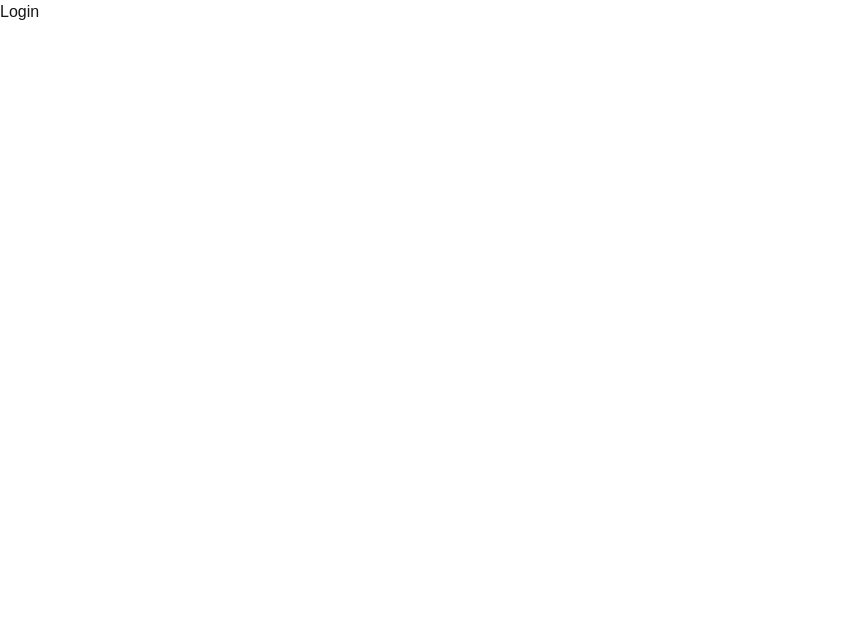
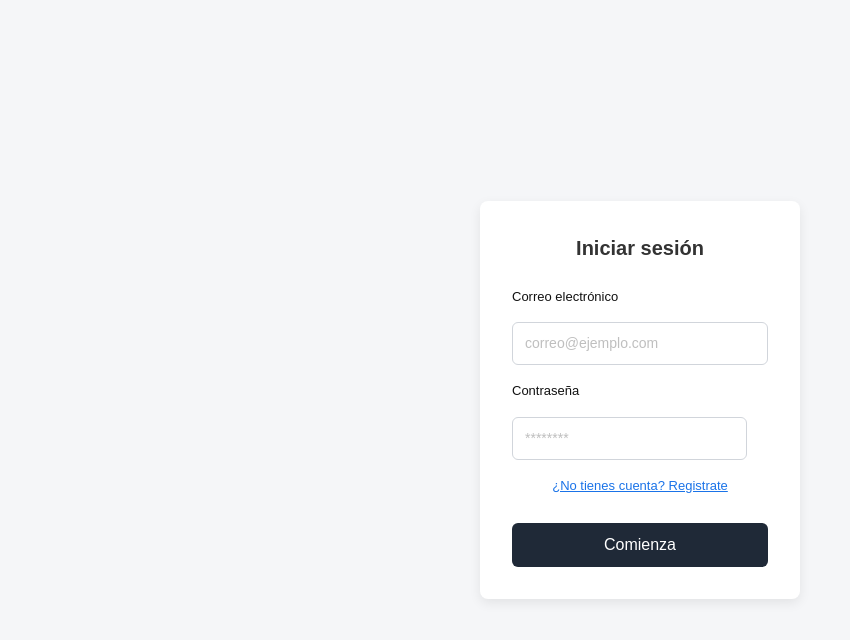
Before and after one commit to AndrewGranados/my-project-andrew, a Next.js app: page /auth/login in a window 1280 px wide. Shown: the top 640 px of the page, without its empty margins (0-850 px from the left). Built offline with nearby package versions, Linux system fonts and the light colour scheme.

Commit message:
se agruegó la estructura del inicio de sesión, además de integrar el dashboard para el usuario, usando su correo y password

```diff
--- /dev/null
+++ b/app/actions/login-user.ts
@@ -0,0 +1,40 @@
+"use server";
+
+import { prisma } from "@/lib/prisma";
+import bcrypt from "bcryptjs";
+import { redirect } from "next/navigation";
+import { cookies } from "next/headers";
+
+export async function loginUser(formData: FormData){
+  const email = formData.get("email") as string;
+  const password = formData.get("password") as string;
+
+  if(!email || !password){
+    throw new Error("El correo y contraseña son obligatorios");
+  }
+
+  const user = await prisma.user.findUnique({
+    where: {email },
+  });
+
+  if (!user){
+    throw new Error("Usuario no registrado");
+  }
+
+  const validPassword = await bcrypt.compare(password, user.password);
+
+  if(!validPassword){
+    throw new Error("Contraseña incorrecta");
+  }
+
+  //Se guarda la sesión en las cookies
+  const cookieStore = await cookies(); // 👈 AQUÍ está la diferencia
+
+  cookieStore.set("userId", user.id.toString(), {
+    httpOnly: true,
+    secure: process.env.NODE_ENV === "production",
+    path: "/",
+  });
+
+  redirect("/dashboard");
+}
--- /dev/null
+++ b/app/actions/logout.ts
@@ -0,0 +1,11 @@
+"use server";
+
+import { cookies } from "next/headers";
+import { redirect } from "next/navigation";
+
+export async function logout() {
+  const cookieStore = await cookies();
+  cookieStore.delete("userId");
+
+  redirect("/auth/login");
+}
--- a/app/auth/login/page.tsx
+++ b/app/auth/login/page.tsx
@@ -1,3 +1,117 @@
+"use client";
+
+import { loginUser } from "@/app/actions/login-user";
+import { useState } from "react";
+import Link from "next/link";
+
 export default function LoginPage() {
-  return <div>Login</div>;
+  const [showPassword, setShowPassword] = useState(false);
+
+  return (
+    <div
+      style={{
+        minHeight: "100vh",
+        display: "flex",
+        justifyContent: "center",
+        alignItems: "center",
+        backgroundColor: "#f5f6f8",
+      }}
+    >
+      <form action={loginUser} style={form}>
+        <h2
+          style={{
+            textAlign: "center",
+            marginBottom: 8,
+            fontSize: 20,
+            fontWeight: 600,
+            color: "#333",
+          }}
+        >
+          Iniciar sesión
+        </h2>
+
+        {/* Email */}
+        <label style={labelStyle}>Correo electrónico</label>
+        <input
+          name="email"
+          type="email"
+          placeholder="correo@ejemplo.com"
+          style={inputStyle}
+          required
+        />
+
+        {/* Password */}
+        <label style={labelStyle}>Contraseña</label>
+        <div style={{ position: "relative" }}>
+          <input
+            name="password"
+            placeholder="********"
+            type={showPassword ? "text" : "password"}
+            style={{ ...inputStyle, paddingRight: 40 }}
+            required
+          />
+        </div>
+
+        {/* Pregunta si no tiene cuenta, si no que lo mande a registrarse*/}
+        <label>
+          <Link
+            href="/auth/register"
+            style={{
+              fontSize: 13,
+              fontWeight: 500,
+              color: "#1a73e8", // azul tipo link
+              textDecoration: "underline",
+              cursor: "pointer",
+              display: "flex",
+              justifyContent: "center",
+            }}
+          >
+            ¿No tienes cuenta? Registrate
+          </Link>
+        </label>
+
+        <button
+          type="submit"
+          style={{
+            marginTop: 12,
+            padding: "10px 0",
+            borderRadius: 6,
+            border: "none",
+            backgroundColor: "#1f2937",
+            color: "#fff",
+            fontWeight: 500,
+            cursor: "pointer",
+          }}
+        >
+          Comienza
+        </button>
+      </form>
+    </div>
+  );
 }
+
+const labelStyle: React.CSSProperties = {
+  fontSize: 13,
+  fontWeight: 500,
+  color: "#111",
+};
+
+const inputStyle: React.CSSProperties = {
+  padding: "10px 12px",
+  borderRadius: 6,
+  border: "1px solid #d1d5db",
+  fontSize: 14,
+  outline: "none",
+  color: "gray",
+};
+
+const form: React.CSSProperties = {
+  width: 320,
+  padding: 32,
+  borderRadius: 8,
+  backgroundColor: "#fff",
+  boxShadow: "0 4px 12px rgba(0,0,0,0.08)",
+  display: "flex",
+  flexDirection: "column",
+  gap: 16,
+};
--- a/app/auth/register/page.tsx
+++ b/app/auth/register/page.tsx
@@ -3,8 +3,9 @@
 import { createUser } from "../../actions/create-user";
 import { useState } from "react";
 import ReCAPTCHA from "react-google-recaptcha";
+import Link from "next/link";
 
-export default function Home() {
+export default function CreateUser() {
   const [showPassword, setShowPassword] = useState(false);
   const [captchaToken, setCaptchaToken] = useState<string | null>(null);
 
@@ -45,7 +46,7 @@ export default function Home() {
 
         {/* Nombre */}
         <label style={labelStyle}>Nombre</label>
-        <input name="name" placeholder="Ingresa tu nombre" style={inputStyle} />
+        <input name="name" placeholder="Ingresa tu nombre" style={inputStyle} required/>
 
         {/* Email */}
         <label style={labelStyle}>Correo electrónico</label>
@@ -54,6 +55,7 @@ export default function Home() {
           placeholder="correo@ejemplo.com"
           type="email"
           style={inputStyle}
+          required
         />
 
         {/* Password */}
@@ -64,6 +66,7 @@ export default function Home() {
             placeholder="********"
             type={showPassword ? "text" : "password"}
             style={{ ...inputStyle, paddingRight: 40 }}
+            required
           />
 
           <button
@@ -107,6 +110,24 @@ export default function Home() {
         {/* Token oculto para enviar al server */}
         <input type="hidden" name="captchaToken" value={captchaToken ?? ""} />
 
+        {/* Pregunta si ya tiene cuenta, si si que lo mande a iniciar sesión*/}
+        <label>
+          <Link
+            href="/auth/login"
+            style={{
+              fontSize: 13,
+              fontWeight: 500,
+              color: "#1a73e8", // azul tipo link
+              textDecoration: "underline",
+              cursor: "pointer",
+              display: "flex",
+              justifyContent: "center",
+            }}
+          >
+            ¿Ya tienes cuenta? Inicia sesión
+          </Link>
+        </label>
+
         <button
           type="submit"
           disabled={!captchaToken}
--- /dev/null
+++ b/app/dashboard/page.tsx
@@ -0,0 +1,27 @@
+import { prisma } from "@/lib/prisma";
+import { cookies } from "next/headers";
+import { redirect } from "next/navigation";
+
+export default async function DashboardPage() {
+  const cookieStore = await cookies();
+  const userId = cookieStore.get("userId")?.value;
+
+  if (!userId) {
+    redirect("/auth/login");
+  }
+
+  const user = await prisma.user.findUnique({
+    where: { id: Number(userId) },
+  });
+
+  if (!user) {
+    redirect("/auth/login");
+  }
+
+  return (
+    <div style={{ padding: 40 }}>
+      <h1>Bienvenido, {user.name ?? "Usuario"}</h1>
+      <p>{user.email}</p>
+    </div>
+  );
+}
```
Also changed, not shown: app/actions/create-user.ts (+0 -33 lines).
